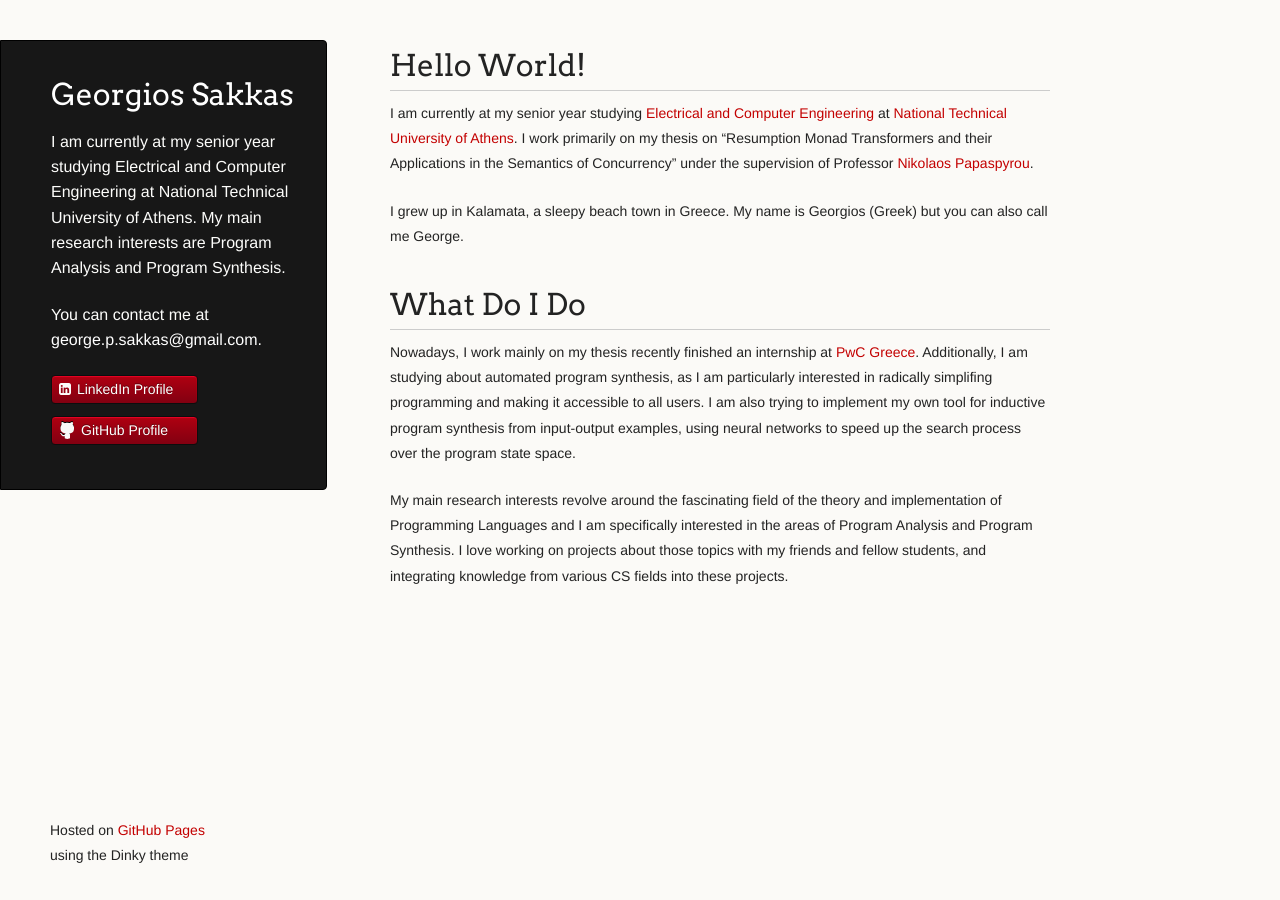
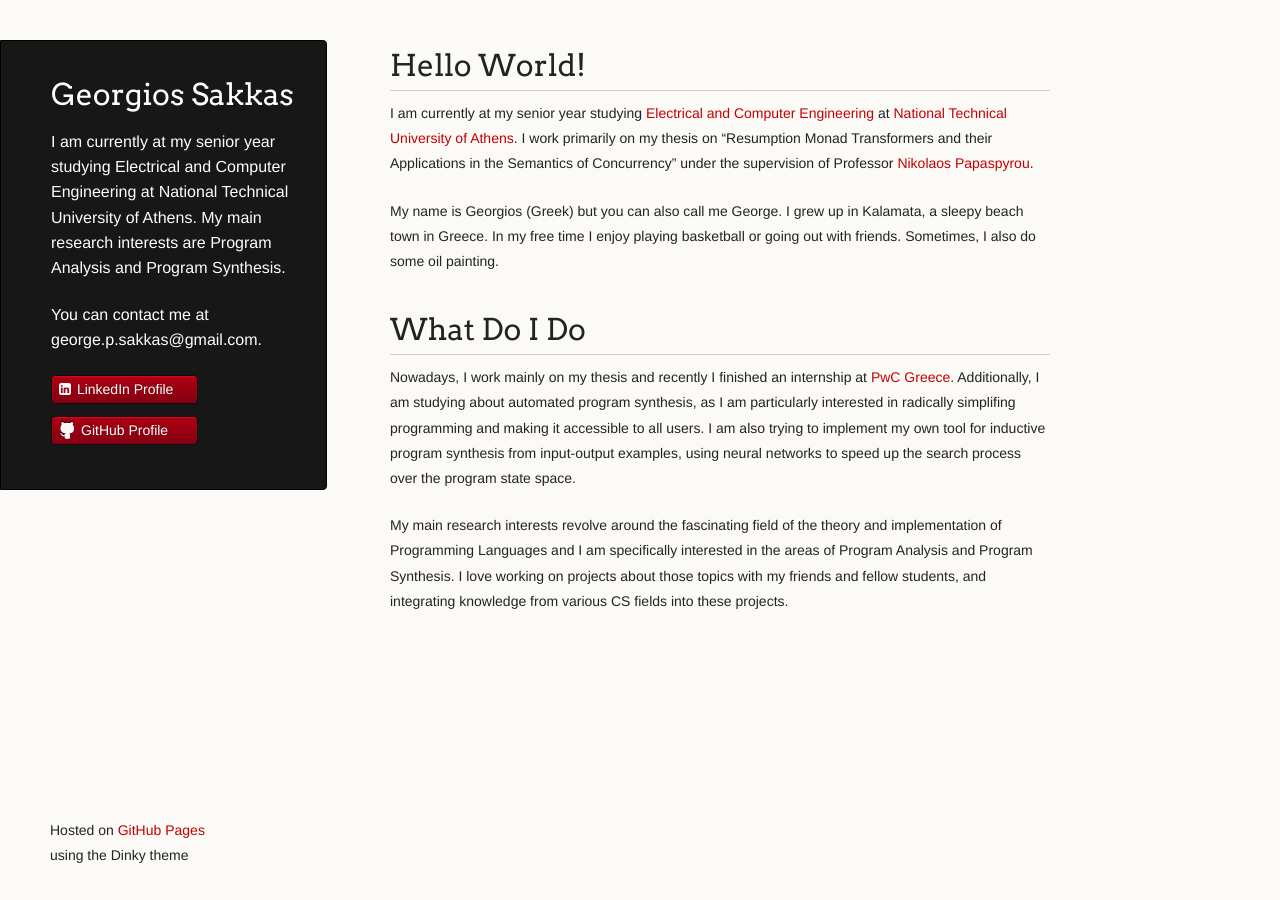
Before and after one commit to gsakkas/gsakkas.github.io, a Jekyll site: the page built from index.md, in a window 1280 px wide. Built offline with Jekyll 4.4.1, drawn with Linux system fonts in a browser that asks for light colours; nearby versions of some CDN libraries; our own code applies the rules of GitHub Pages for plain Markdown files.

Commit message:
Added Interests

```diff
--- a/index.md
+++ b/index.md
@@ -7,10 +7,10 @@
 
 I am currently at my senior year studying [Electrical and Computer Engineering](https://www.ece.ntua.gr/en) at [National Technical University of Athens](https://www.ntua.gr/en/). I work primarily on my thesis on "Resumption Monad Transformers and their Applications in the Semantics of Concurrency" under the supervision of Professor [Nikolaos Papaspyrou](http://www.softlab.ntua.gr/~nickie/).
 
-I grew up in Kalamata, a sleepy beach town in Greece. My name is Georgios (Greek) but you can also call me George.
+My name is Georgios (Greek) but you can also call me George. I grew up in Kalamata, a sleepy beach town in Greece. In my free time I enjoy playing basketball or going out with friends. Sometimes, I also do some oil painting.
 
 # What Do I Do
 
-Nowadays, I work mainly on my thesis recently finished an internship at [PwC Greece](https://www.pwc.com/gr/en.html). Additionally, I am studying about automated program synthesis, as I am particularly interested in radically simplifing programming and making it accessible to all users. I am also trying to implement my own tool for inductive program synthesis from input-output examples, using neural networks to speed up the search process over the program state space.
+Nowadays, I work mainly on my thesis and recently I finished an internship at [PwC Greece](https://www.pwc.com/gr/en.html). Additionally, I am studying about automated program synthesis, as I am particularly interested in radically simplifing programming and making it accessible to all users. I am also trying to implement my own tool for inductive program synthesis from input-output examples, using neural networks to speed up the search process over the program state space.
 
 My main research interests revolve around the fascinating field of the theory and implementation of Programming Languages and I am specifically interested in the areas of Program Analysis and Program Synthesis. I love working on projects about those topics with my friends and fellow students, and integrating knowledge from various CS fields into these projects.
```
